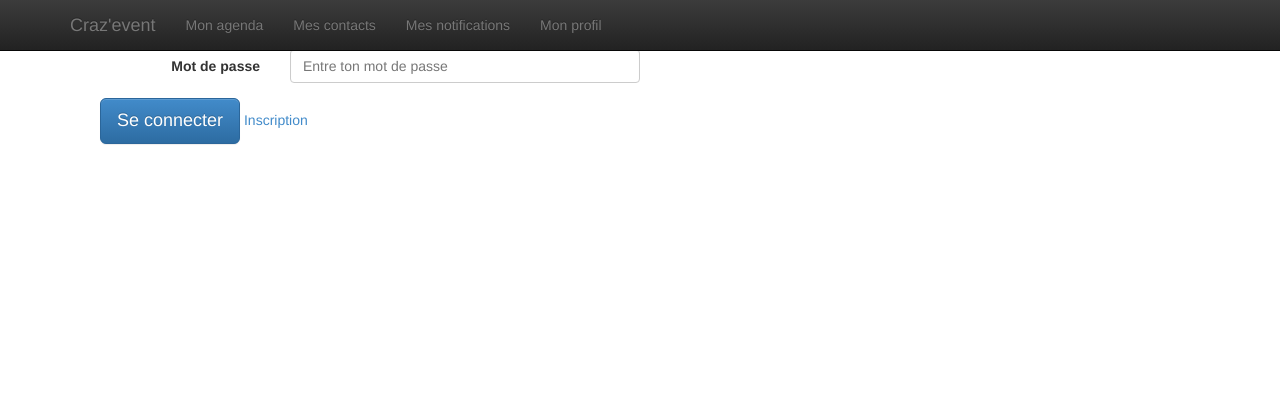
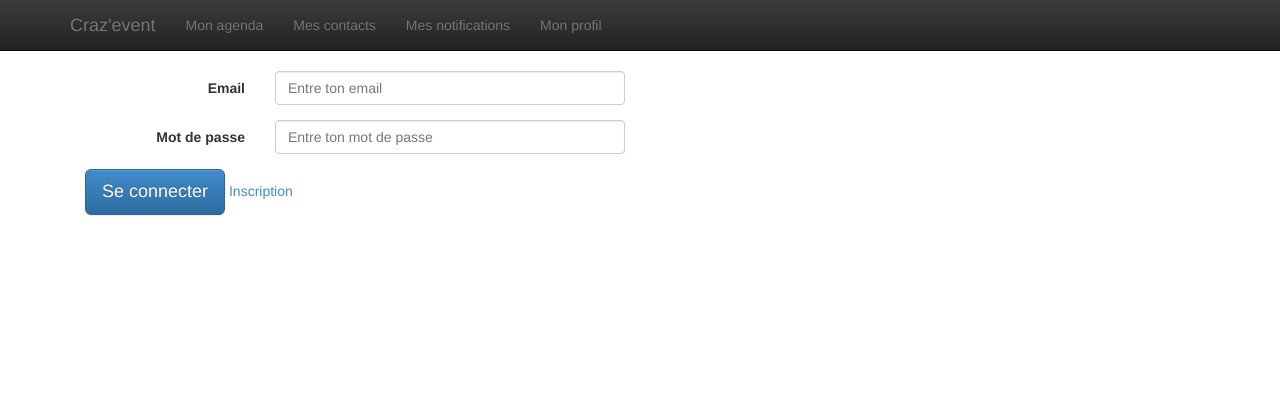
Before and after one commit to Auriana/CrazEvent, a CodeIgniter app: page / in a window 1280 px wide. Shown: the top 420 px of the page. Run offline with CodeIgniter, Linux system fonts and the light colour scheme; some libraries are stand-ins or nearby versions.

Commit message:
updating welcome_view and css

```diff
--- a/application/views/pages/welcome_view.php
+++ b/application/views/pages/welcome_view.php
@@ -1,6 +1,4 @@
-<div class="container">
-
-    <?php echo validation_errors(); ?>
+	<?php echo validation_errors(); ?>
     <?php echo form_open('verify_login', 'class="form-horizontal" role="form"'); ?>
         <div class="col-md-6">
 
@@ -24,5 +22,3 @@
 
         </div>
     </form>
-
-</div>
--- a/assets/css/ce-style.css
+++ b/assets/css/ce-style.css
@@ -7,3 +7,7 @@
 .page-header {
 	margin-top: 80px!important;
 }
+
+.navbar-fixed-top {
+	position: static!important;
+}
```
